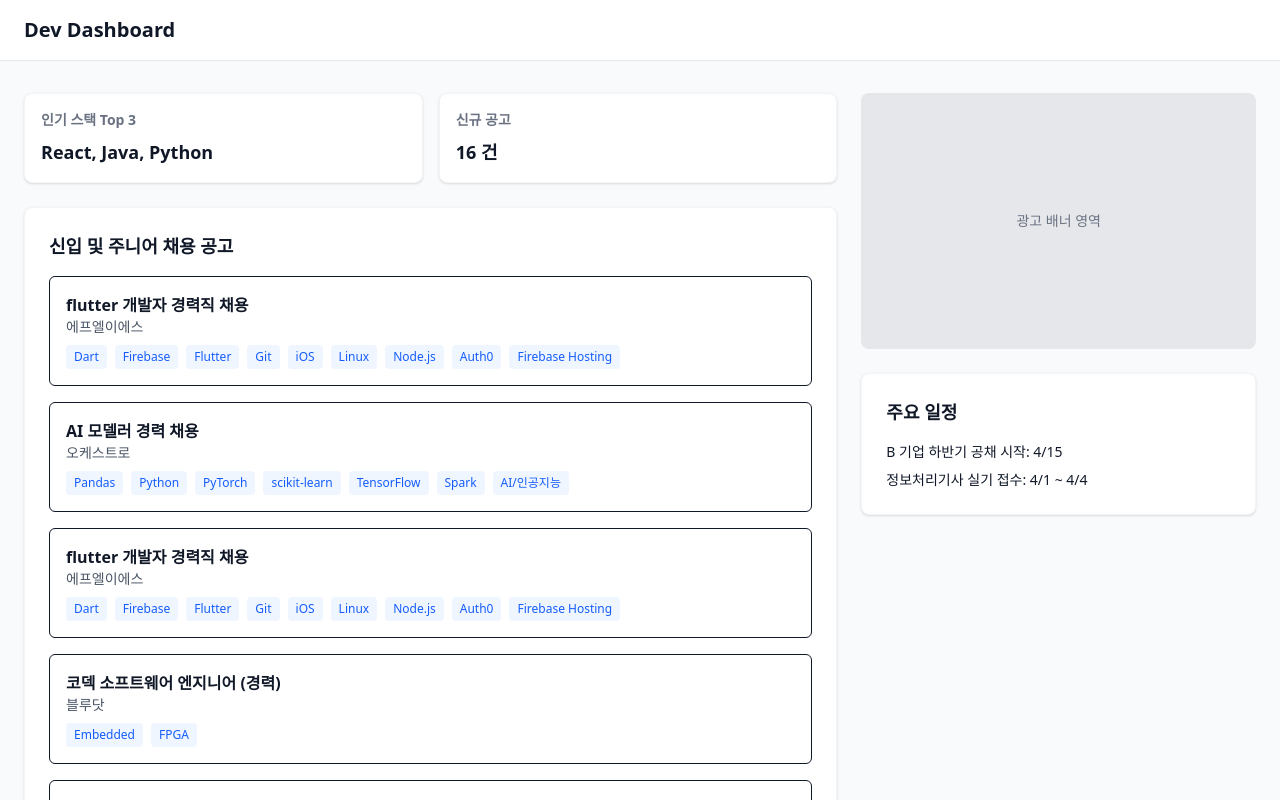
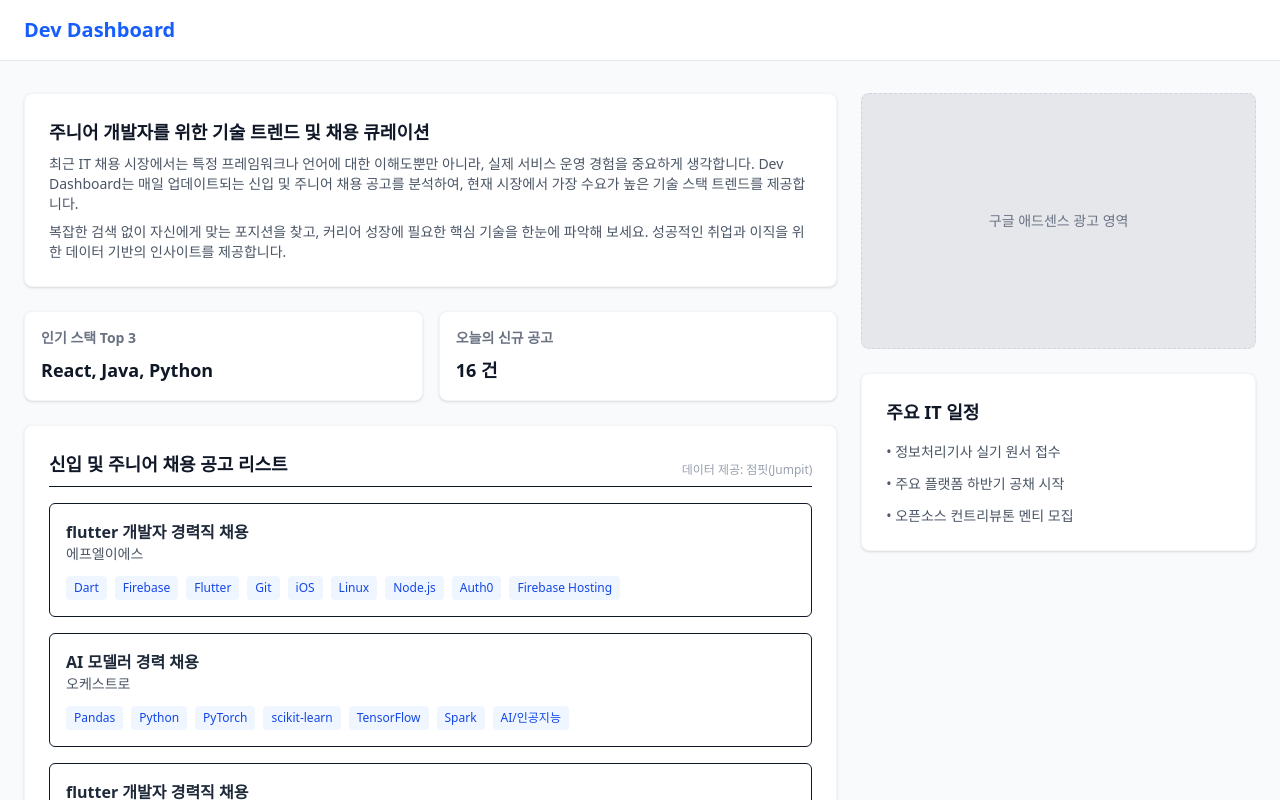
Before and after one commit to welchs1423/Dev-Dashboard, a Next.js app: page / in a window 1280 px wide. Shown: the top 800 px of the page. Built offline with nearby package versions, Linux system fonts and the light colour scheme.

Commit message:
feat: 출처 표기 추가

```diff
--- a/app/page.tsx
+++ b/app/page.tsx
@@ -20,35 +20,51 @@ export default function Home() {
   }
 
   return (
-    <div className="min-h-screen bg-gray-50 text-gray-900">
+    <div className="min-h-screen flex flex-col bg-gray-50 text-gray-900">
       <header className="bg-white border-b border-gray-200 px-6 py-4">
-        <h1 className="text-xl font-bold">Dev Dashboard</h1>
+        <h1 className="text-xl font-bold text-blue-600">Dev Dashboard</h1>
       </header>
 
-      <main className="max-w-7xl mx-auto px-6 py-8 grid grid-cols-1 md:grid-cols-3 gap-6">
+      <main className="flex-grow max-w-7xl mx-auto px-6 py-8 grid grid-cols-1 md:grid-cols-3 gap-6">
         <div className="md:col-span-2 space-y-6">
+
+          <section className="bg-white rounded-lg shadow-sm border border-gray-100 p-6 leading-relaxed">
+            <h2 className="text-lg font-bold mb-2">주니어 개발자를 위한 기술 트렌드 및 채용 큐레이션</h2>
+            <p className="text-sm text-gray-600 mb-2">
+              최근 IT 채용 시장에서는 특정 프레임워크나 언어에 대한 이해도뿐만 아니라, 실제 서비스 운영 경험을 중요하게 생각합니다.
+              Dev Dashboard는 매일 업데이트되는 신입 및 주니어 채용 공고를 분석하여, 현재 시장에서 가장 수요가 높은 기술 스택 트렌드를 제공합니다.
+            </p>
+            <p className="text-sm text-gray-600">
+              복잡한 검색 없이 자신에게 맞는 포지션을 찾고, 커리어 성장에 필요한 핵심 기술을 한눈에 파악해 보세요. 성공적인 취업과 이직을 위한 데이터 기반의 인사이트를 제공합니다.
+            </p>
+          </section>
+
           <section className="grid grid-cols-2 gap-4">
             <div className="p-4 bg-white rounded-lg shadow-sm border border-gray-100">
               <h2 className="text-sm font-semibold text-gray-500">인기 스택 Top 3</h2>
               <p className="mt-2 text-lg font-bold">React, Java, Python</p>
             </div>
             <div className="p-4 bg-white rounded-lg shadow-sm border border-gray-100">
-              <h2 className="text-sm font-semibold text-gray-500">신규 공고</h2>
+              <h2 className="text-sm font-semibold text-gray-500">오늘의 신규 공고</h2>
               <p className="mt-2 text-lg font-bold">{jobs.length} 건</p>
             </div>
           </section>
 
           <section className="bg-white rounded-lg shadow-sm border border-gray-100 p-6">
-            <h2 className="text-lg font-bold mb-4">신입 및 주니어 채용 공고</h2>
-            <div className="space-y-4">
+            {/* 👇 출처 표기 1: 공고 리스트 상단 👇 */}
+            <div className="flex justify-between items-end mb-4 border-b pb-2">
+              <h2 className="text-lg font-bold">신입 및 주니어 채용 공고 리스트</h2>
+              <span className="text-xs text-gray-400">데이터 제공: 점핏(Jumpit)</span>
+            </div>
+            <div className="space-y-4 mt-4">
               {jobs.length > 0 ? (
                 jobs.map((job) => (
-                  <div key={job.id} className="p-4 border rounded-md">
-                    <h3 className="font-semibold">{job.title}</h3>
+                  <div key={job.id} className="p-4 border rounded-md hover:bg-gray-50 transition-colors">
+                    <h3 className="font-semibold text-gray-800">{job.title}</h3>
                     <p className="text-sm text-gray-600">{job.company}</p>
-                    <div className="mt-2 flex gap-2">
+                    <div className="mt-3 flex flex-wrap gap-2">
                       {job.skills.map((skill, index) => (
-                        <span key={index} className="px-2 py-1 bg-blue-50 text-blue-600 text-xs rounded">
+                        <span key={index} className="px-2 py-1 bg-blue-50 text-blue-700 text-xs rounded font-medium">
                           {skill}
                         </span>
                       ))}
@@ -56,26 +72,41 @@ export default function Home() {
                   </div>
                 ))
               ) : (
-                <p className="text-sm text-gray-500">데이터를 불러올 수 없습니다.</p>
+                <p className="text-sm text-gray-500">채용 공고 데이터를 불러오는 중입니다.</p>
               )}
             </div>
           </section>
         </div>
 
         <aside className="space-y-6">
-          <div className="bg-gray-200 h-64 rounded-lg flex items-center justify-center text-gray-500 text-sm">
-            광고 배너 영역
+          <div className="bg-gray-200 h-64 rounded-lg flex items-center justify-center text-gray-500 text-sm border border-gray-300 border-dashed">
+            구글 애드센스 광고 영역
           </div>
 
           <div className="bg-white rounded-lg shadow-sm border border-gray-100 p-6">
-            <h2 className="text-lg font-bold mb-4">주요 일정</h2>
-            <ul className="text-sm space-y-2">
-              <li>B 기업 하반기 공채 시작: 4/15</li>
-              <li>정보처리기사 실기 접수: 4/1 ~ 4/4</li>
+            <h2 className="text-lg font-bold mb-4">주요 IT 일정</h2>
+            <ul className="text-sm space-y-3 text-gray-600">
+              <li>• 정보처리기사 실기 원서 접수</li>
+              <li>• 주요 플랫폼 하반기 공채 시작</li>
+              <li>• 오픈소스 컨트리뷰톤 멘티 모집</li>
             </ul>
           </div>
         </aside>
       </main>
+
+      <footer className="bg-white border-t border-gray-200 py-6 mt-8">
+        <div className="max-w-7xl mx-auto px-6 flex flex-col md:flex-row justify-between items-center gap-4">
+          {/* 👇 출처 표기 2: 하단 푸터 영역 👇 */}
+          <div className="text-sm text-gray-500">
+            <p>© 2026 Dev Dashboard. All rights reserved.</p>
+            <p className="text-xs mt-1 text-gray-400">본 웹사이트의 채용 정보는 점핏(Jumpit)에서 제공하는 공개 API 데이터를 바탕으로 작성되었습니다.</p>
+          </div>
+          <div className="flex gap-4 text-sm text-gray-500">
+            <a href="/privacy" className="hover:text-blue-600 cursor-pointer">개인정보처리방침</a>
+            <a href="/terms" className="hover:text-blue-600 cursor-pointer">이용약관</a>
+          </div>
+        </div>
+      </footer>
     </div>
   );
 }
```
